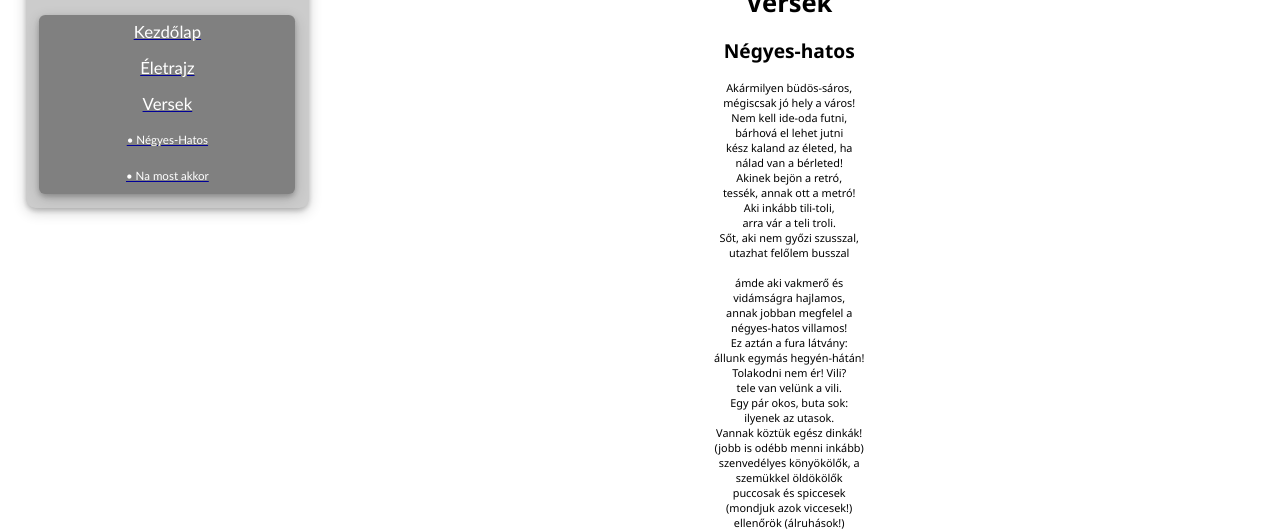
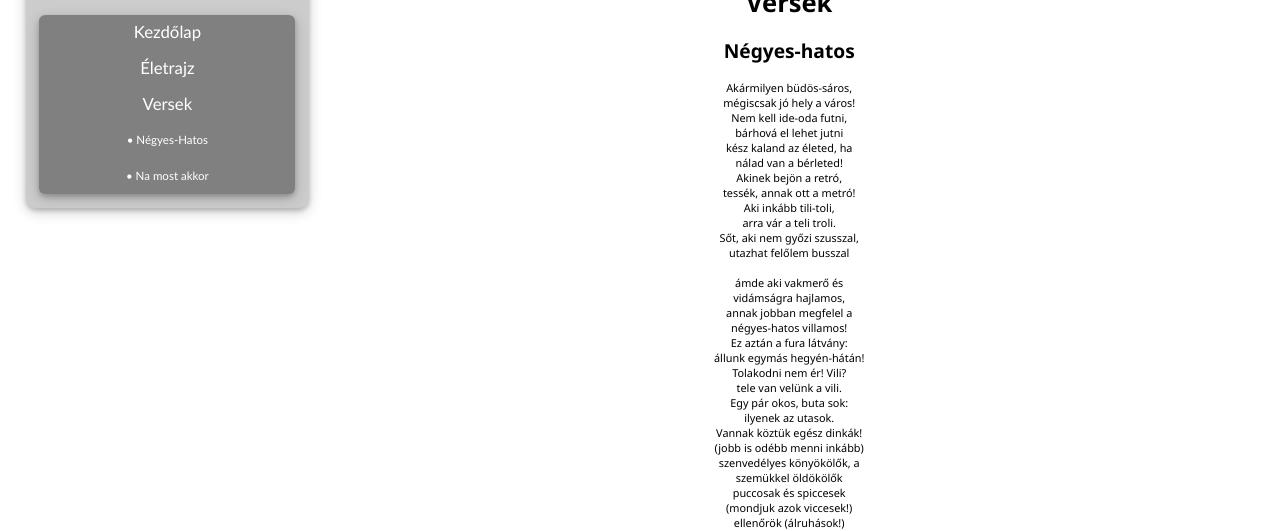
Before and after one commit to bencetuzson/otodik_gyakorlati_feladatunk, a website: page public/erdos_virag.html in a window 1280 px wide. Shown: the part 267-798 px from the top of the page. Drawn offline with Linux system fonts and the light colour scheme.

Commit message:
Removed nav bar link underline

```diff
--- a/public/nav.css
+++ b/public/nav.css
@@ -7,6 +7,10 @@
     border-radius: 0.4875vw;
     box-shadow: 0 0.20833333333333334vw 0.4166666666666667vw 0 rgba(0, 0, 0, 0.2), 0 0.3125vw 1.0416666666666665vw 0 rgba(0, 0, 0, 0.19);
     line-height: 0.7vw;
+}
+
+.navBar a:hover, .navBar a:visited, .navBar a:link, .navBar a:active {
+    text-decoration: none;
 }
 
 .navItem {
@@ -24,6 +28,7 @@
     color: rgb(255, 216, 109);
     background-color: rgb(140, 140, 140);
 }
+
 
 .navUp {
     border-top-left-radius: 0.4875vw;
```
